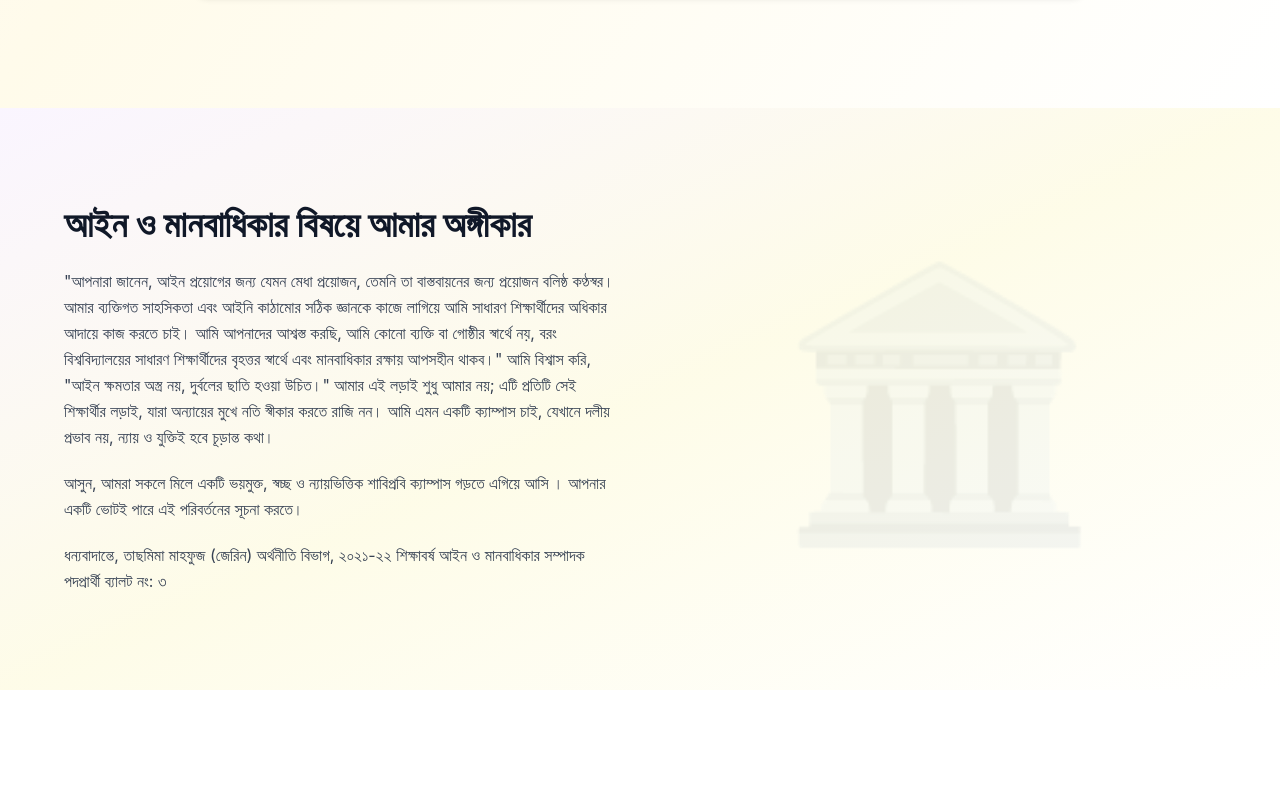
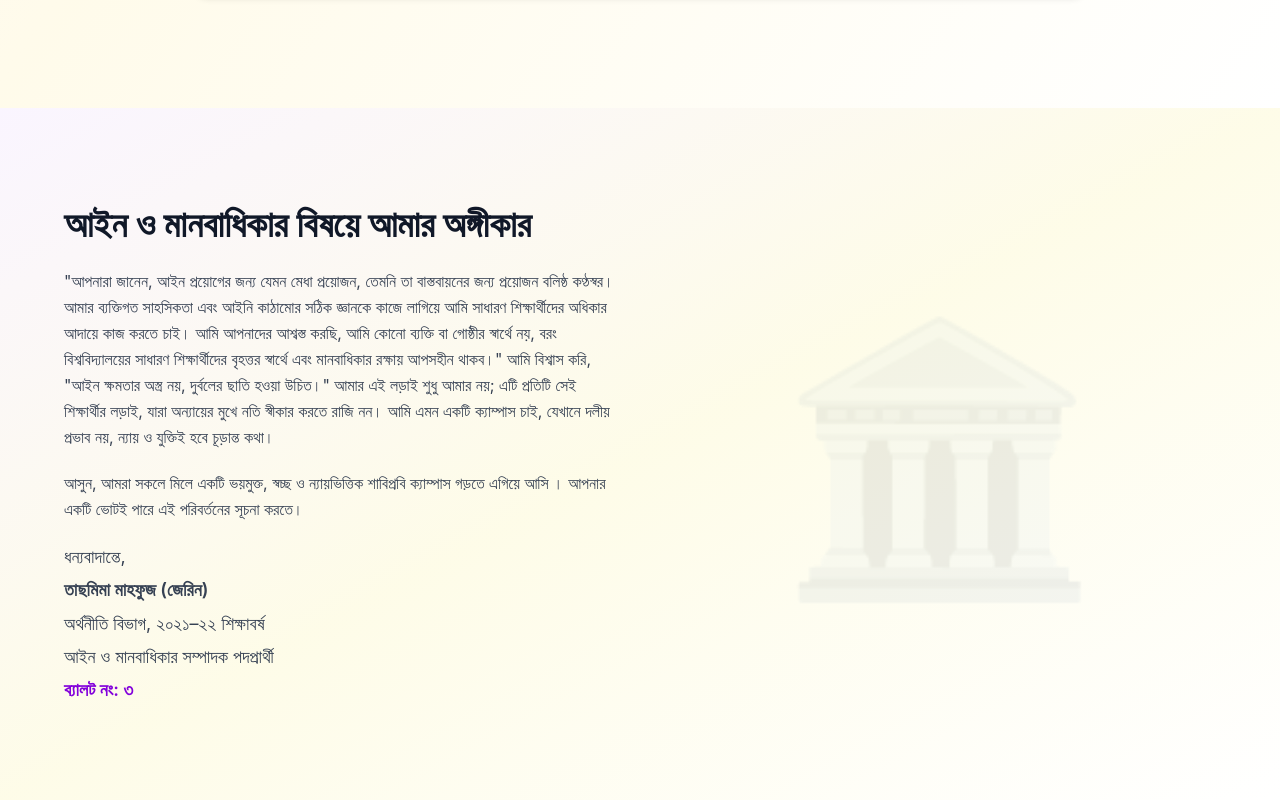
Before and after one commit to maksudul-bahar/campaign-site, a Next.js app: page / in a window 1280 px wide. Shown: the part 2500-3300 px from the top of the page. Before the commit the page ends 3190 px from the top, so only its background shows below. Built offline with nearby package versions, Linux system fonts and the light colour scheme.

Commit message:
partial commit4

```diff
--- a/components/Introduction.jsx
+++ b/components/Introduction.jsx
@@ -30,13 +30,22 @@ export default function Introduction() {
 
           </p>
 
-          <p className="text-gray-700 leading-relaxed">
-            ধন্যবাদান্তে,
-তাছমিমা মাহফুজ (জেরিন)
-অর্থনীতি বিভাগ, ২০২১-২২ শিক্ষাবর্ষ
-আইন ও মানবাধিকার সম্পাদক পদপ্রার্থী
-ব্যালট নং: ৩
-          </p>
+          <p className="text-gray-700 text-lg leading-relaxed space-y-1">
+  <span className="block">ধন্যবাদান্তে,</span>
+  <span className="block font-semibold">
+    তাছমিমা মাহফুজ (জেরিন)
+  </span>
+  <span className="block">
+    অর্থনীতি বিভাগ, ২০২১–২২ শিক্ষাবর্ষ
+  </span>
+  <span className="block">
+    আইন ও মানবাধিকার সম্পাদক পদপ্রার্থী
+  </span>
+  <span className="block font-semibold text-purple-700">
+    ব্যালট নং: ৩
+  </span>
+</p>
+
 
           {/* ✅ PDF BUTTON — EXACTLY BELOW INTRODUCTION */}
           {/* <div className="mt-8">
--- a/components/Manifesto.jsx
+++ b/components/Manifesto.jsx
@@ -37,15 +37,6 @@ export default function Manifesto() {
             >
 {`
 ১. দলীয় প্রভাবমুক্ত ক্যাম্পাসের প্রশ্নে আপসহীন অবস্থান
-সাস্ট ক্যাম্পাসকে দলীয় রাজনীতির প্রভাব থেকে মুক্ত রেখে, শুধুমাত্র সাস্টিয়ান পরিচয়ে ঐক্যবদ্ধ রাখার লড়াই আমি আজ শুরু করিনি—বাকস্বাধীনতা পাওয়ার আগ থেকেই করে আসছি। আমি “করবো” নয়, “করেছি”-তে বিশ্বাসী। সকল শিক্ষার্থীর সমঅধিকার নিশ্চিত করার প্রশ্নে আমি বরাবরই সোচ্চার ছিলাম, আছি এবং থাকবো।
-২. অন্যায় আইনি সিদ্ধান্তের বিরুদ্ধে লড়াই
-ক্যাম্পাসের আইনের বেড়াজালে যখন নিরপরাধ শিক্ষার্থীদের জীবন ধ্বংসের মুখে ঠেলে দেওয়া হচ্ছিল—বিশেষ করে বহিষ্কার ইস্যুতে—আমি তখনও নীরব থাকিনি। ঝুঁকি জেনেও অন্যায়ের বিরুদ্ধে অবস্থান নিয়েছি।
-৩. রাজনৈতিক ট্যাগিংয়ের ঊর্ধ্বে উঠে ন্যায়বিচারের পক্ষে অবস্থান
-শুধুমাত্র নামের কারণে ছাত্রলীগ ট্যাগ দিয়ে নিরপরাধ শিক্ষার্থীদেরকে সাজানো মামলায় জড়ানো হলে আমি তাদের পক্ষে কথা বলেছি। এর ফলস্বরূপ আমাকে উদ্দেশ্য প্রণোদিতভাবে ট্যাগিং করা হয়েছে। অথচ আওয়ামী লীগের বিরুদ্ধে পোস্ট দিয়ে, সে সময় হুমকির মুখেও পড়েছি। তবুও আমি ন্যায় থেকে সরে আসিনি।
-৪. প্রশাসনিক অব্যবস্থাপনা ও শিক্ষার্থীবিরোধী সিদ্ধান্তের বিরুদ্ধে ধারাবাহিক প্রতিবাদ
-হল ব্যবস্থাপনা, সাব-হল সমস্যা কিংবা অন্যান্য প্রশাসনিক অনিয়ম—সব ক্ষেত্রেই আমি কথা বলেছি। সাম্প্রতিক খাবার ইস্যুতে সবার আগে আমার প্রতিবাদী পোস্টই প্রশাসনকে নড়েচড়ে বসতে বাধ্য করেছে। একাধিক বৈঠক ও ব্যক্তিগত কল—সবই প্রমাণ করে, শিক্ষার্থীর কণ্ঠস্বর কতটা শক্তিশালী হতে পারে।
-৫. আর্থিক স্বচ্ছতা ও জবাবদিহিতার দাবি
-সেমিস্টার ফি, ক্রেডিট ফি, সাব-হলের অতিরিক্ত চার্জ কিংবা ক্যাম্পাসের জমি লিজের আয়—এই অর্থ কোথায় যায়, কীভাবে ব্যয় হয়—এর পূর্ণ স্বচ্ছতা একজন শিক্ষার্থী হিসেবে আমার অধিকার। আমি চাই টাকার হিসাব, জবাবদিহিতা ও স্বচ্ছতা।১. দলীয় প্রভাবমুক্ত ক্যাম্পাসের প্রশ্নে আপসহীন অবস্থান
 সাস্ট ক্যাম্পাসকে দলীয় রাজনীতির প্রভাব থেকে মুক্ত রেখে, শুধুমাত্র সাস্টিয়ান পরিচয়ে ঐক্যবদ্ধ রাখার লড়াই আমি আজ শুরু করিনি—বাকস্বাধীনতা পাওয়ার আগ থেকেই করে আসছি। আমি “করবো” নয়, “করেছি”-তে বিশ্বাসী। সকল শিক্ষার্থীর সমঅধিকার নিশ্চিত করার প্রশ্নে আমি বরাবরই সোচ্চার ছিলাম, আছি এবং থাকবো।
 ২. অন্যায় আইনি সিদ্ধান্তের বিরুদ্ধে লড়াই
 ক্যাম্পাসের আইনের বেড়াজালে যখন নিরপরাধ শিক্ষার্থীদের জীবন ধ্বংসের মুখে ঠেলে দেওয়া হচ্ছিল—বিশেষ করে বহিষ্কার ইস্যুতে—আমি তখনও নীরব থাকিনি। ঝুঁকি জেনেও অন্যায়ের বিরুদ্ধে অবস্থান নিয়েছি।
```
